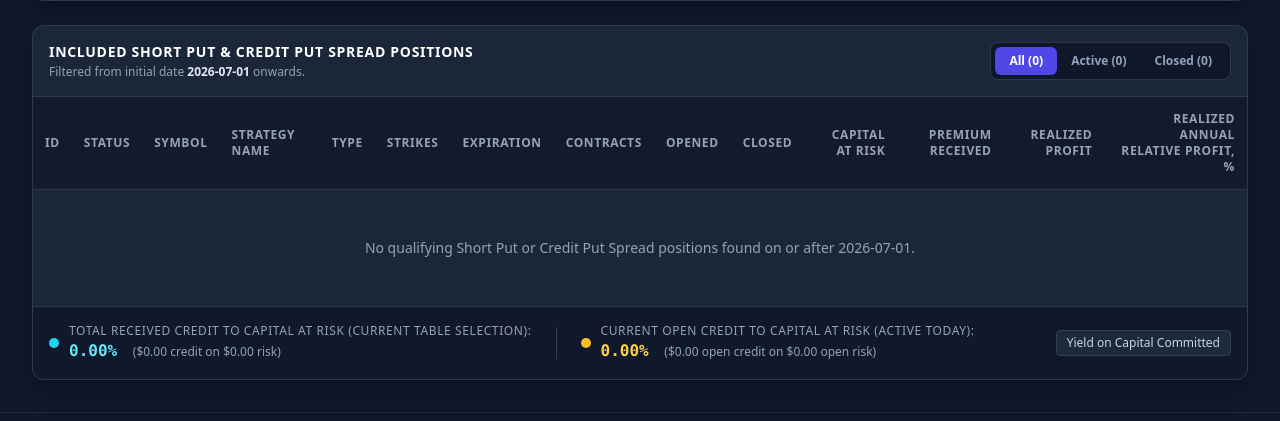
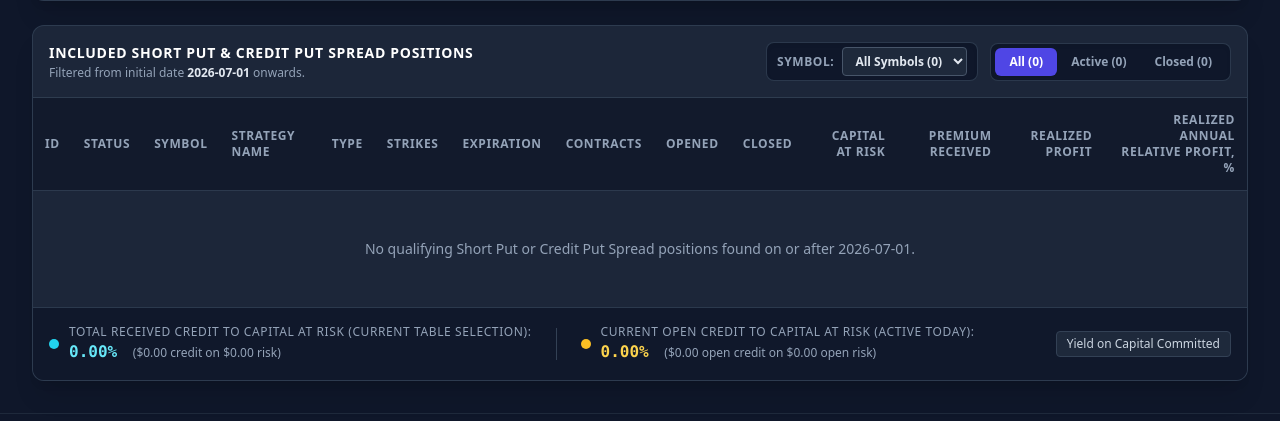
Before and after one commit to projectman/chain_controller, a Flask app: page /short-puts in a window 1280 px wide. Shown: the part 2014-2435 px from the top of the page. Run offline with Flask 3, Linux system fonts and the light colour scheme; data that the repository does not hold is empty; some libraries are stand-ins or nearby versions.

Commit message:
Add Symbol Selector dropdown to filter positions list by symbol on short puts page

```diff
--- a/templates/short_puts_analyzer.html
+++ b/templates/short_puts_analyzer.html
@@ -21,6 +21,7 @@
     <div class="bg-slate-900/90 border border-slate-700/70 p-3 rounded-xl flex flex-col sm:flex-row items-center gap-3">
       <form method="GET" action="/short-puts" class="flex items-center gap-2" id="dateForm">
         <input type="hidden" name="status" value="{{ current_status }}">
+        {% if selected_symbol %}<input type="hidden" name="symbol" value="{{ selected_symbol }}">{% endif %}
         <label for="initial_date" class="text-xs font-semibold uppercase tracking-wider text-slate-400">
           Initial Date:
         </label>
@@ -219,20 +220,38 @@
         </p>
       </div>
 
-      <!-- Selector: All / Active / Closed -->
-      <div class="inline-flex p-1 bg-slate-900/90 rounded-lg border border-slate-700/80 text-xs font-semibold self-start sm:self-auto shadow-inner">
-        <a href="/short-puts?initial_date={{ initial_date }}&status=all"
+      <!-- Filters: Symbol Selector & Status Tabs -->
+      <div class="flex flex-wrap items-center gap-3 self-start sm:self-auto">
+        <!-- Symbol Selector Dropdown -->
+        <div class="inline-flex items-center gap-2 bg-slate-900/90 rounded-lg border border-slate-700/80 px-2.5 py-1 shadow-inner">
+          <label for="symbolSelect" class="text-xs font-semibold text-slate-400 uppercase tracking-wider">Symbol:</label>
+          <select id="symbolSelect"
+                  onchange="filterBySymbol(this.value)"
+                  class="bg-slate-800 text-slate-200 text-xs font-semibold rounded border border-slate-600 px-2 py-1 focus:ring-1 focus:ring-indigo-500 focus:outline-none cursor-pointer">
+            <option value="ALL">All Symbols ({{ symbol_counts.values() | sum }})</option>
+            {% for sym in available_symbols %}
+            <option value="{{ sym }}" {% if selected_symbol == sym %}selected{% endif %}>
+              {{ sym }} ({{ symbol_counts[sym] }})
+            </option>
+            {% endfor %}
+          </select>
+        </div>
+
+        <!-- Status Tabs: All / Active / Closed -->
+        <div class="inline-flex p-1 bg-slate-900/90 rounded-lg border border-slate-700/80 text-xs font-semibold shadow-inner">
+          <a href="/short-puts?initial_date={{ initial_date }}&status=all{% if selected_symbol %}&symbol={{ selected_symbol }}{% endif %}"
              class="px-3.5 py-1.5 rounded-md transition {% if current_status == 'all' %}bg-indigo-600 text-white shadow-sm{% else %}text-slate-400 hover:text-white{% endif %}">
             All ({{ counts.all }})
           </a>
-        <a href="/short-puts?initial_date={{ initial_date }}&status=active"
+          <a href="/short-puts?initial_date={{ initial_date }}&status=active{% if selected_symbol %}&symbol={{ selected_symbol }}{% endif %}"
              class="px-3.5 py-1.5 rounded-md transition {% if current_status == 'active' %}bg-indigo-600 text-white shadow-sm{% else %}text-slate-400 hover:text-white{% endif %}">
             Active ({{ counts.active }})
           </a>
-        <a href="/short-puts?initial_date={{ initial_date }}&status=closed"
+          <a href="/short-puts?initial_date={{ initial_date }}&status=closed{% if selected_symbol %}&symbol={{ selected_symbol }}{% endif %}"
              class="px-3.5 py-1.5 rounded-md transition {% if current_status == 'closed' %}bg-indigo-600 text-white shadow-sm{% else %}text-slate-400 hover:text-white{% endif %}">
             Closed ({{ counts.closed }})
           </a>
+        </div>
       </div>
     </div>
 
@@ -260,7 +279,7 @@
           {% if not positions %}
           <tr>
             <td colspan="14" class="px-6 py-12 text-center text-slate-400">
-              No qualifying Short Put or Credit Put Spread positions found on or after {{ initial_date }}.
+              No qualifying Short Put or Credit Put Spread positions found{% if selected_symbol %} for <strong class="text-white">{{ selected_symbol }}</strong>{% endif %} on or after {{ initial_date }}.
             </td>
           </tr>
           {% endif %}
@@ -451,6 +470,16 @@ function setDaysAgo(days) {
   d.setDate(d.getDate() - days);
   const dateStr = d.toISOString().split("T")[0];
   setInitialDate(dateStr);
+}
+
+function filterBySymbol(sym) {
+  const url = new URL(window.location.href);
+  if (sym && sym !== 'ALL') {
+    url.searchParams.set('symbol', sym);
+  } else {
+    url.searchParams.delete('symbol');
+  }
+  window.location.href = url.toString();
 }
 
 // Chart.js Setup
--- a/web_app.py
+++ b/web_app.py
@@ -220,21 +220,34 @@ def create_app(db_path: str = "options_chains.db", sources_dir: str = "sources")
             initial_date = earliest_date
 
         status_filter = request.args.get("status", "all").lower()
+        symbol_filter = request.args.get("symbol", "").upper().strip()
+        if symbol_filter == "ALL":
+            symbol_filter = ""
 
         all_positions = ShortPutsAnalyzer.find_qualifying_positions(storage, initial_date=initial_date)
         metrics = ShortPutsAnalyzer.compute_daily_metrics(all_positions, initial_date=initial_date)
 
-        count_all = len(all_positions)
-        count_active = sum(1 for p in all_positions if p["active"])
-        count_closed = sum(1 for p in all_positions if not p["active"])
+        # Count occurrences per symbol across all qualifying positions
+        symbol_counts: Dict[str, int] = {}
+        for p in all_positions:
+            sym = p["symbol"]
+            symbol_counts[sym] = symbol_counts.get(sym, 0) + 1
+        available_symbols = sorted(symbol_counts.keys())
+
+        # Positions scoped to selected symbol (if any) for status counts and display
+        symbol_scoped_positions = [p for p in all_positions if p["symbol"] == symbol_filter] if symbol_filter else all_positions
+
+        count_all = len(symbol_scoped_positions)
+        count_active = sum(1 for p in symbol_scoped_positions if p["active"])
+        count_closed = sum(1 for p in symbol_scoped_positions if not p["active"])
 
         if status_filter == "active":
-            displayed_positions = [p for p in all_positions if p["active"]]
+            displayed_positions = [p for p in symbol_scoped_positions if p["active"]]
         elif status_filter == "closed":
-            displayed_positions = [p for p in all_positions if not p["active"]]
+            displayed_positions = [p for p in symbol_scoped_positions if not p["active"]]
         else:
             status_filter = "all"
-            displayed_positions = all_positions
+            displayed_positions = symbol_scoped_positions
 
         return render_template(
             "short_puts_analyzer.html",
@@ -242,6 +255,9 @@ def create_app(db_path: str = "options_chains.db", sources_dir: str = "sources")
             initial_date=initial_date,
             earliest_date=earliest_date,
             current_status=status_filter,
+            selected_symbol=symbol_filter,
+            available_symbols=available_symbols,
+            symbol_counts=symbol_counts,
             counts={
                 "all": count_all,
                 "active": count_active,
@@ -258,7 +274,14 @@ def create_app(db_path: str = "options_chains.db", sources_dir: str = "sources")
         if not initial_date:
             initial_date = earliest_date
 
+        symbol_filter = request.args.get("symbol", "").upper().strip()
+        if symbol_filter == "ALL":
+            symbol_filter = ""
+
         positions = ShortPutsAnalyzer.find_qualifying_positions(storage, initial_date=initial_date)
+        if symbol_filter:
+            positions = [p for p in positions if p["symbol"] == symbol_filter]
+
         metrics = ShortPutsAnalyzer.compute_daily_metrics(positions, initial_date=initial_date)
         return jsonify({
             "positions": positions,
```
Also changed, not shown: tests/test_short_puts_analyzer.py (+37 -5 lines). Lines whose indentation alone changed are shown as unchanged.
